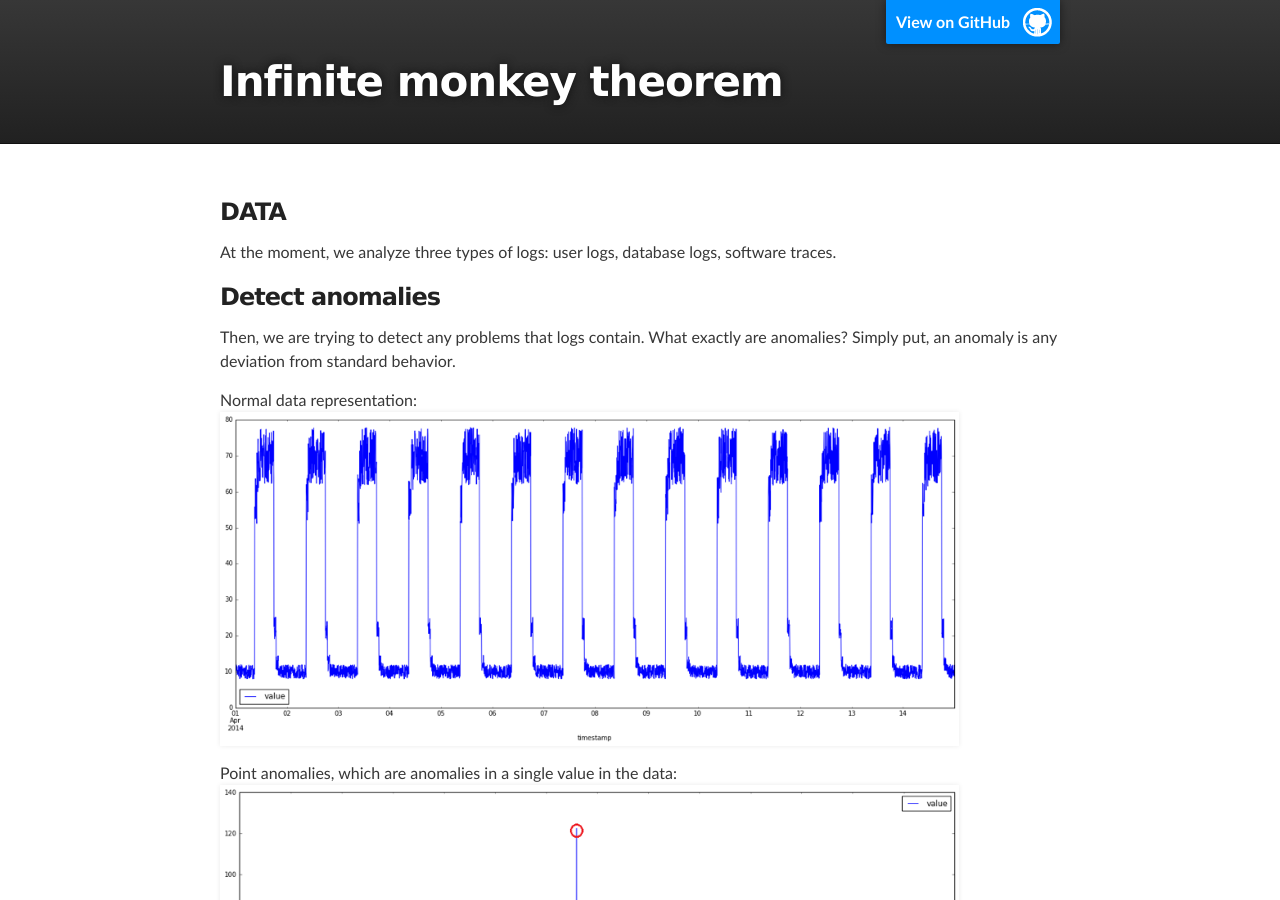
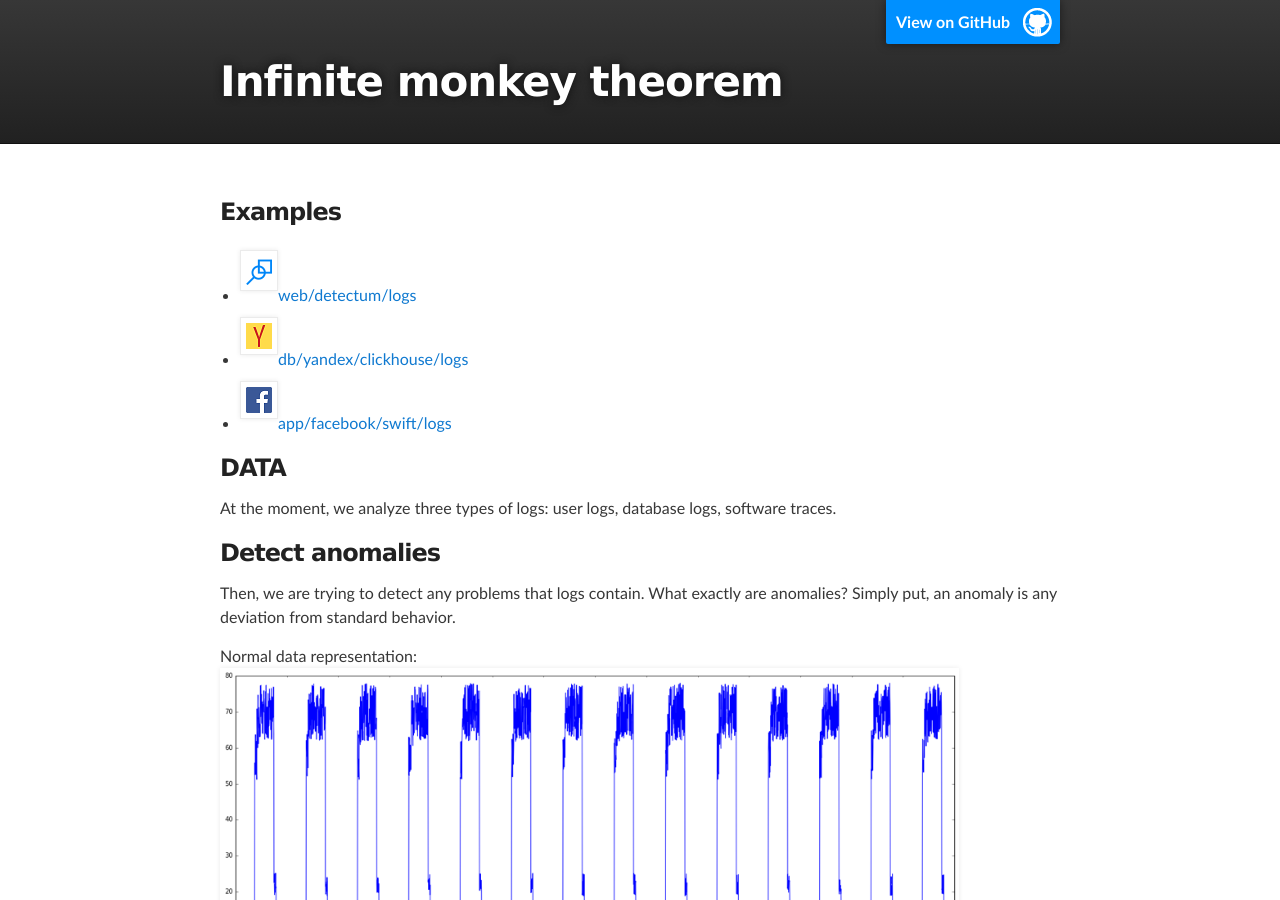
Before and after one commit to ThousandMonkeysTypewriter/ThousandMonkeysTypewriter.github.io, a Jekyll site: the page scripts/index.html, which Jekyll copies as it is, in a window 1280 px wide and 900 px high. Built offline with Jekyll 4.4.1, drawn with Linux system fonts in a browser that asks for light colours; some of the changed text lies outside the part shown.

Commit message:
Update index.html

```diff
--- a/scripts/index.html
+++ b/scripts/index.html
@@ -35,6 +35,14 @@
     <!-- MAIN CONTENT -->
         <div id="main_content_wrap" class="outer"  style="background: white">
       <section id="main_content" class="inner">
+        <h3 id="examples">Examples</h3>
+
+<ul>
+  <li><img src="https://thousandmonkeystypewriter.github.io/detectum.png" alt="detectum" /><a href="https://github.com/ThousandMonkeysTypewriter/GeneratedScripts/tree/master/app/facebook/swift/logs">web/detectum/logs</a></li>
+  <li><img src="https://thousandmonkeystypewriter.github.io/yandex.png" alt="yandex" /><a href="https://github.com/ThousandMonkeysTypewriter/GeneratedScripts/tree/master/app/facebook/swift/logs">db/yandex/clickhouse/logs</a></li>
+  <li><img src="https://thousandmonkeystypewriter.github.io/facebook.png" alt="facebook" /><a href="https://github.com/ThousandMonkeysTypewriter/GeneratedScripts/tree/master/app/facebook/swift/logs">app/facebook/swift/logs</a></li>
+</ul>
+
 <h3 id="data">DATA</h3>
 
 <p>At the moment, we analyze three types of logs: user logs, database logs, software traces.</p>
@@ -110,14 +118,6 @@ ALARM
 
 <p>For the sake of simplicity, we want co create on scipt that will cover many (all) situations:
 <img src="https://thousandmonkeystypewriter.github.io/scheme/general.png" alt="detectum" /></p>
-
-<h3 id="examples">Examples</h3>
-
-<ul>
-  <li><img src="https://thousandmonkeystypewriter.github.io/detectum.png" alt="detectum" /><a href="https://github.com/ThousandMonkeysTypewriter/GeneratedScripts/tree/master/app/facebook/swift/logs">web/detectum/logs</a></li>
-  <li><img src="https://thousandmonkeystypewriter.github.io/yandex.png" alt="yandex" /><a href="https://github.com/ThousandMonkeysTypewriter/GeneratedScripts/tree/master/app/facebook/swift/logs">db/yandex/clickhouse/logs</a></li>
-  <li><img src="https://thousandmonkeystypewriter.github.io/facebook.png" alt="facebook" /><a href="https://github.com/ThousandMonkeysTypewriter/GeneratedScripts/tree/master/app/facebook/swift/logs">app/facebook/swift/logs</a></li>
-</ul>
               </section>
     </div>
     <!-- FOOTER  -->
```
